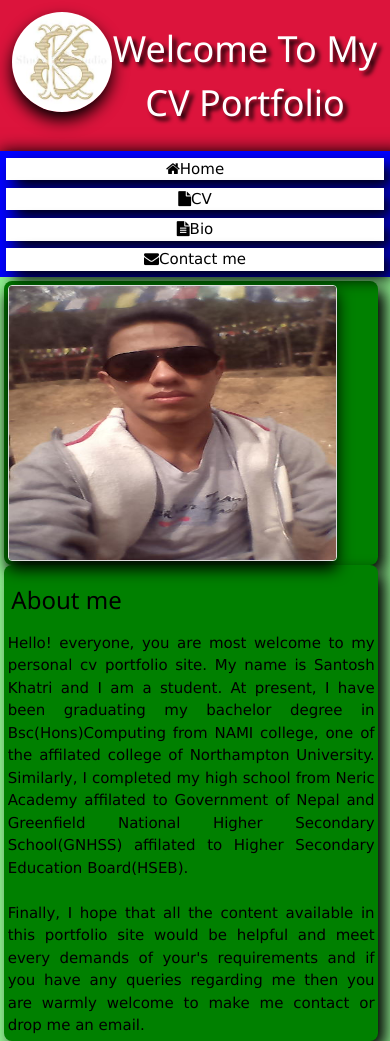
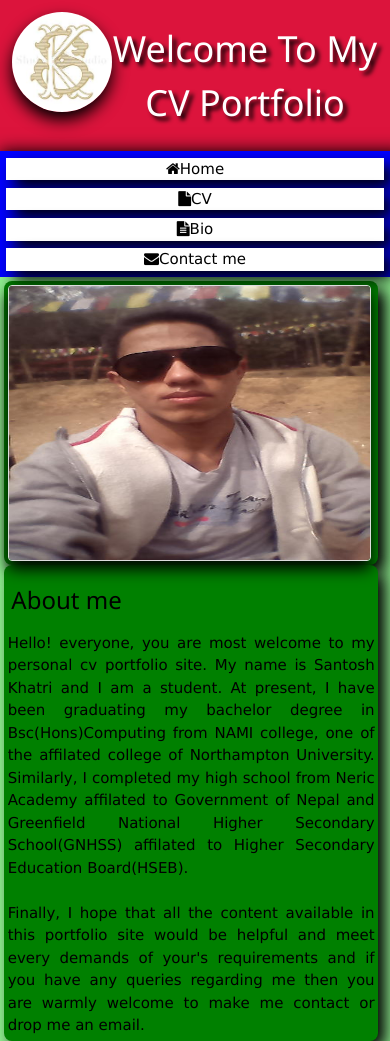
Before and after one commit to khatrasanto7316/csy1018, a plain HTML site: page index.html in a window 390 px wide. Shown: the top 1041 px of the page. Drawn offline with nearby package versions, Linux system fonts and the light colour scheme; a web font is replaced by a local one.

Commit message:
css responsive modified

```diff
--- a/css/main.css
+++ b/css/main.css
@@ -213,6 +213,10 @@ footer
 
 @media  all and (max-width: 600px)
 {
+body
+{
+  line-height: 37px;
+}
   section, footer, .menubar ul
   {
     flex-direction: column;
@@ -223,7 +227,7 @@ footer
     width: 98%;
   }
 
-  img
+  .sidebar img
   {
     width: 99%;
   }
```
